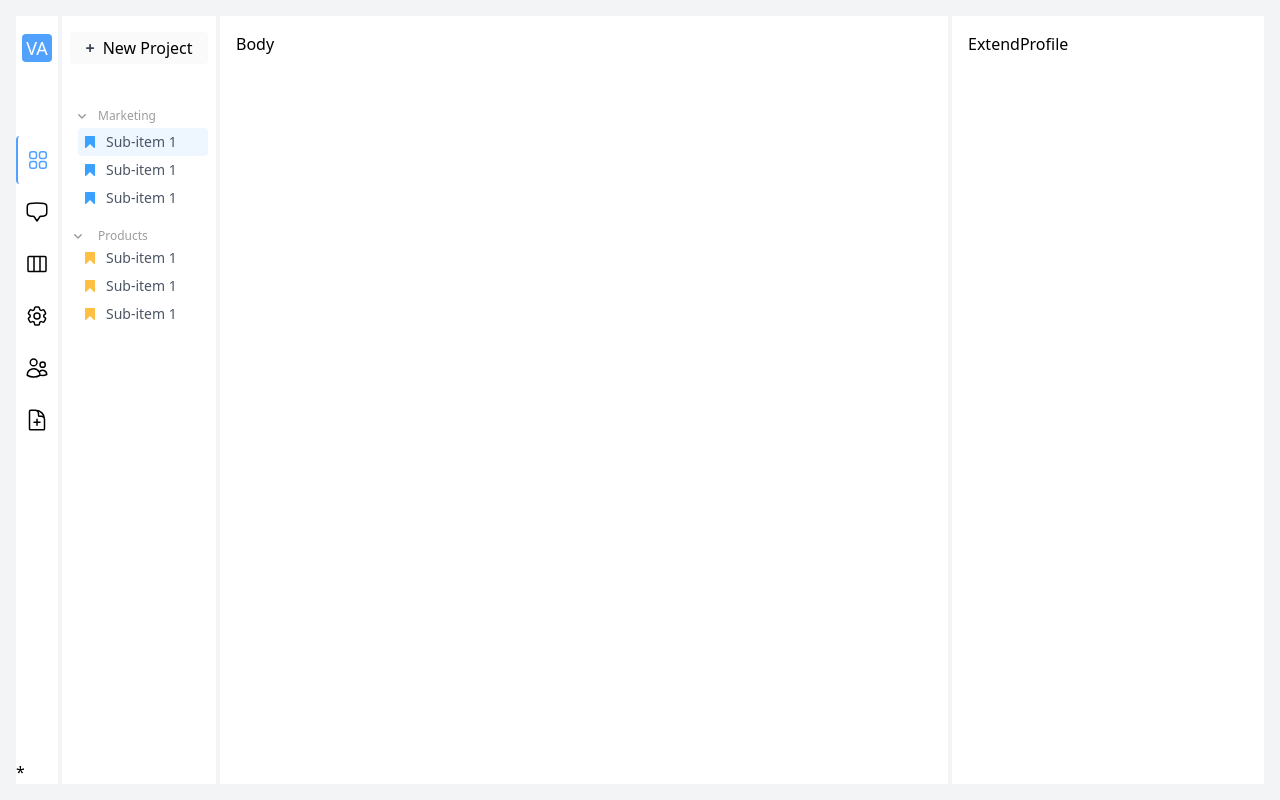
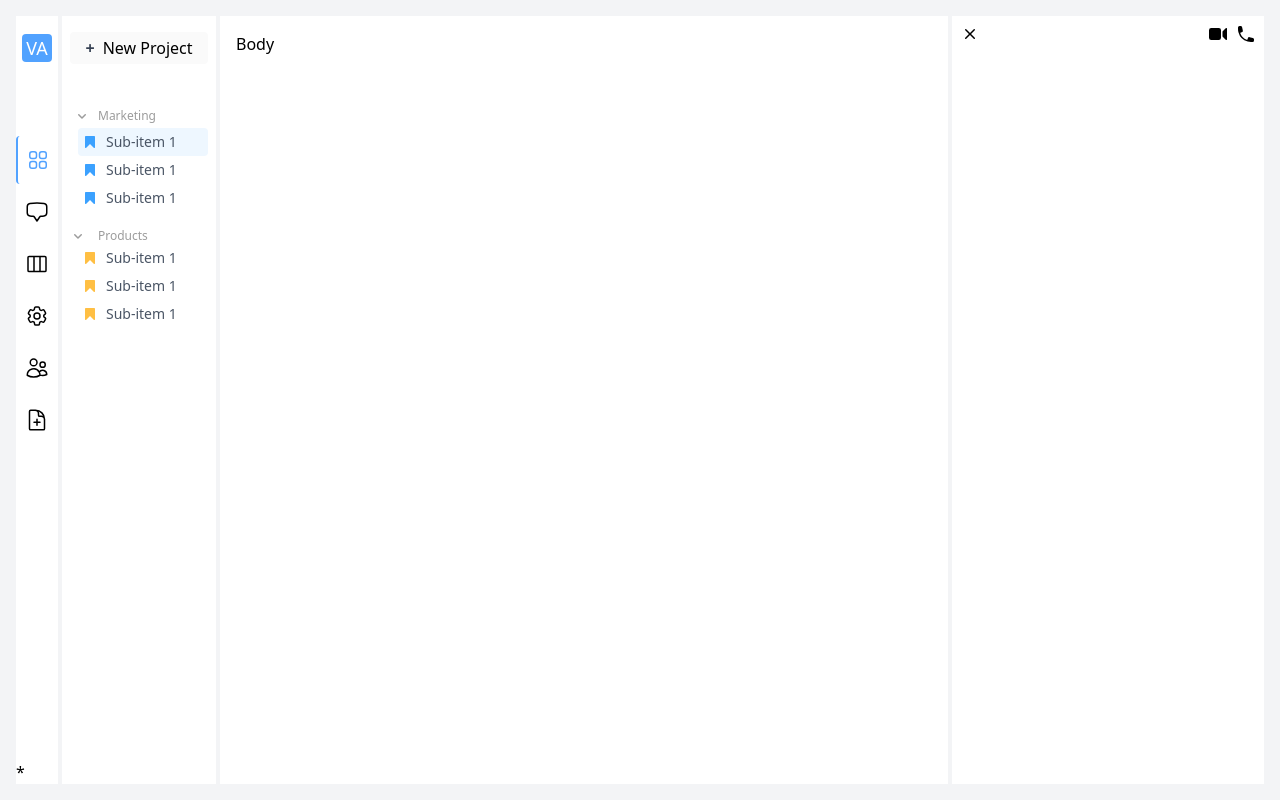
Before and after one commit to Lova1401Code/task-manager-frontend, a React (Vite) app: page / in a window 1280 px wide. Built offline with nearby package versions, Linux system fonts and the light colour scheme.

Commit message:
feat: add PhoneIcon, VideoCameraIcon, and XIcon components; update ExtendProfile layout with new icons

```diff
--- /dev/null
+++ b/src/assets/icons/PhoneIcon.jsx
@@ -0,0 +1,7 @@
+export default function PhoneIcon() {
+    return (
+        <svg xmlns="http://www.w3.org/2000/svg" viewBox="0 0 20 20" fill="currentColor" className="size-5">
+            <path fillRule="evenodd" d="M2 3.5A1.5 1.5 0 0 1 3.5 2h1.148a1.5 1.5 0 0 1 1.465 1.175l.716 3.223a1.5 1.5 0 0 1-1.052 1.767l-.933.267c-.41.117-.643.555-.48.95a11.542 11.542 0 0 0 6.254 6.254c.395.163.833-.07.95-.48l.267-.933a1.5 1.5 0 0 1 1.767-1.052l3.223.716A1.5 1.5 0 0 1 18 15.352V16.5a1.5 1.5 0 0 1-1.5 1.5H15c-1.149 0-2.263-.15-3.326-.43A13.022 13.022 0 0 1 2.43 8.326 13.019 13.019 0 0 1 2 5V3.5Z" clipRule="evenodd" />
+        </svg>
+    )
+}
--- /dev/null
+++ b/src/assets/icons/VideoCameraIcon.jsx
@@ -0,0 +1,7 @@
+export default function VideoCameraIcon() {
+    return (
+        <svg xmlns="http://www.w3.org/2000/svg" viewBox="0 0 20 20" fill="currentColor" className="size-5">
+            <path d="M3.25 4A2.25 2.25 0 0 0 1 6.25v7.5A2.25 2.25 0 0 0 3.25 16h7.5A2.25 2.25 0 0 0 13 13.75v-7.5A2.25 2.25 0 0 0 10.75 4h-7.5ZM19 4.75a.75.75 0 0 0-1.28-.53l-3 3a.75.75 0 0 0-.22.53v4.5c0 .199.079.39.22.53l3 3a.75.75 0 0 0 1.28-.53V4.75Z" />
+        </svg>
+    )
+}
--- /dev/null
+++ b/src/assets/icons/XIcon.jsx
@@ -0,0 +1,7 @@
+export default function XIcon() {
+    return (
+        <svg xmlns="http://www.w3.org/2000/svg" viewBox="0 0 20 20" fill="currentColor" className="size-5">
+            <path d="M6.28 5.22a.75.75 0 0 0-1.06 1.06L8.94 10l-3.72 3.72a.75.75 0 1 0 1.06 1.06L10 11.06l3.72 3.72a.75.75 0 1 0 1.06-1.06L11.06 10l3.72-3.72a.75.75 0 0 0-1.06-1.06L10 8.94 6.28 5.22Z" />
+        </svg>
+    )
+}
--- a/src/pages/ExtendProfile.jsx
+++ b/src/pages/ExtendProfile.jsx
@@ -1,3 +1,20 @@
+import PhoneIcon from "../assets/icons/PhoneIcon"
+import VideoCameraIcon from "../assets/icons/VideoCameraIcon"
+import XIcon from "../assets/icons/XIcon"
 export default function ExtendProfile() {
-    return <div className="my-4 bg-white p-4">ExtendProfile</div>
+    return (
+    <div className="relative my-4 bg-white p-2">
+        <button className="p-1 absolute top-1 left-1">
+            <XIcon />
+        </button>
+        <div className="flex absolute top-1 right-1">
+            <button className="p-1">
+                <VideoCameraIcon />
+            </button>
+            <button className="p-1">
+                <PhoneIcon />
+            </button>
+        </div>
+    </div>
+    )
 }
```
